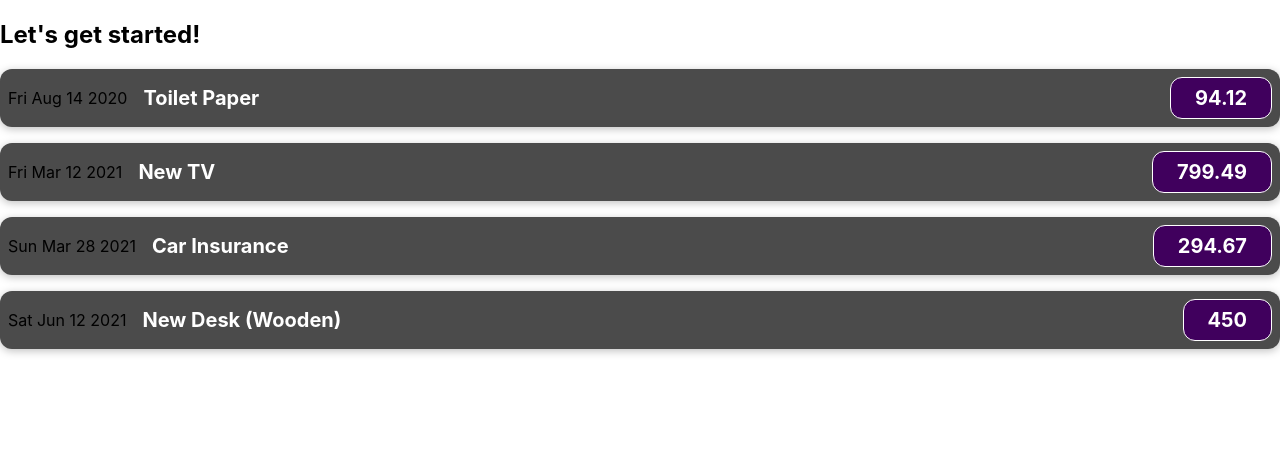
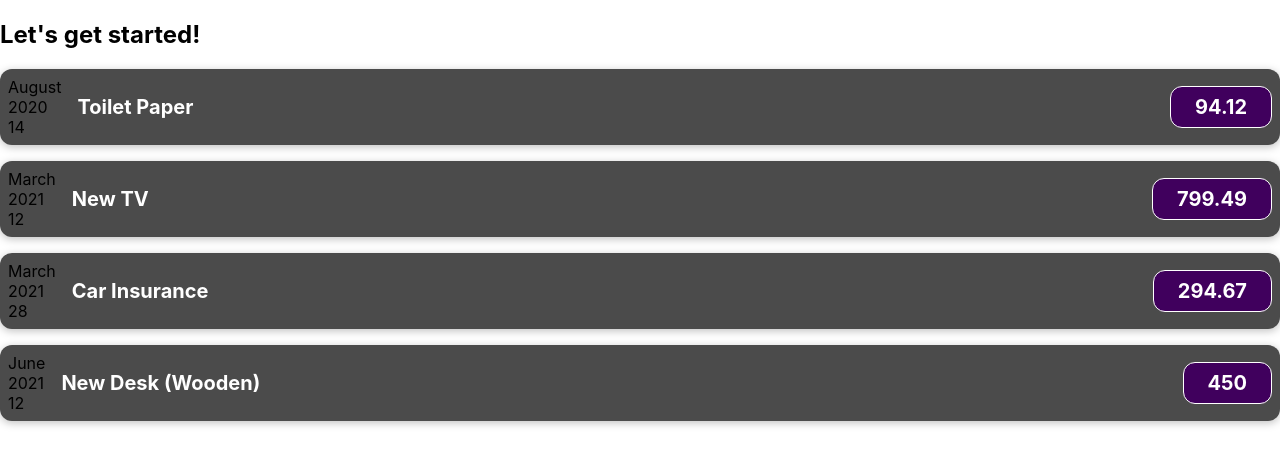
Before and after one commit to HiepHoang2190/React-udemy, a React (Create React App) app: page / in a window 1280 px wide. Shown: the top 466 px of the page. Built offline with nearby package versions, Linux system fonts and the light colour scheme.

Commit message:
video-38-Adding "normal Java Logic to Components

```diff
--- a/src/components/ExpenseItem.js
+++ b/src/components/ExpenseItem.js
@@ -1,13 +1,18 @@
 import React from 'react';
 import './ExpenseItem.css';
 export default function ExpenseItem(props) {
-  const expenseDate = new Date(2021,2,28);
-  const expenseTitle = 'Car Insurance';
-  const expenseAmount = 294.67;
-  const {title,amount, date} = props;
+
+  const { title, amount, date } = props;
+  const month = date.toLocaleString('en-US', {month:'long'});
+  const day = date.toLocaleString('en-US', {day:'2-digit'});
+  const year = date.getFullYear();
   return (
     <div className="expense-item">
-     <div>{date.toDateString()}</div>
+      <div>
+          <div>{month}</div>
+          <div>{year}</div>
+          <div>{day}</div>
+      </div>
       <div className="expense-item__description">
         <h2>{title}</h2>
         <div className="expense-item__price">{amount}</div>
```
Lines whose indentation alone changed are shown as unchanged.
